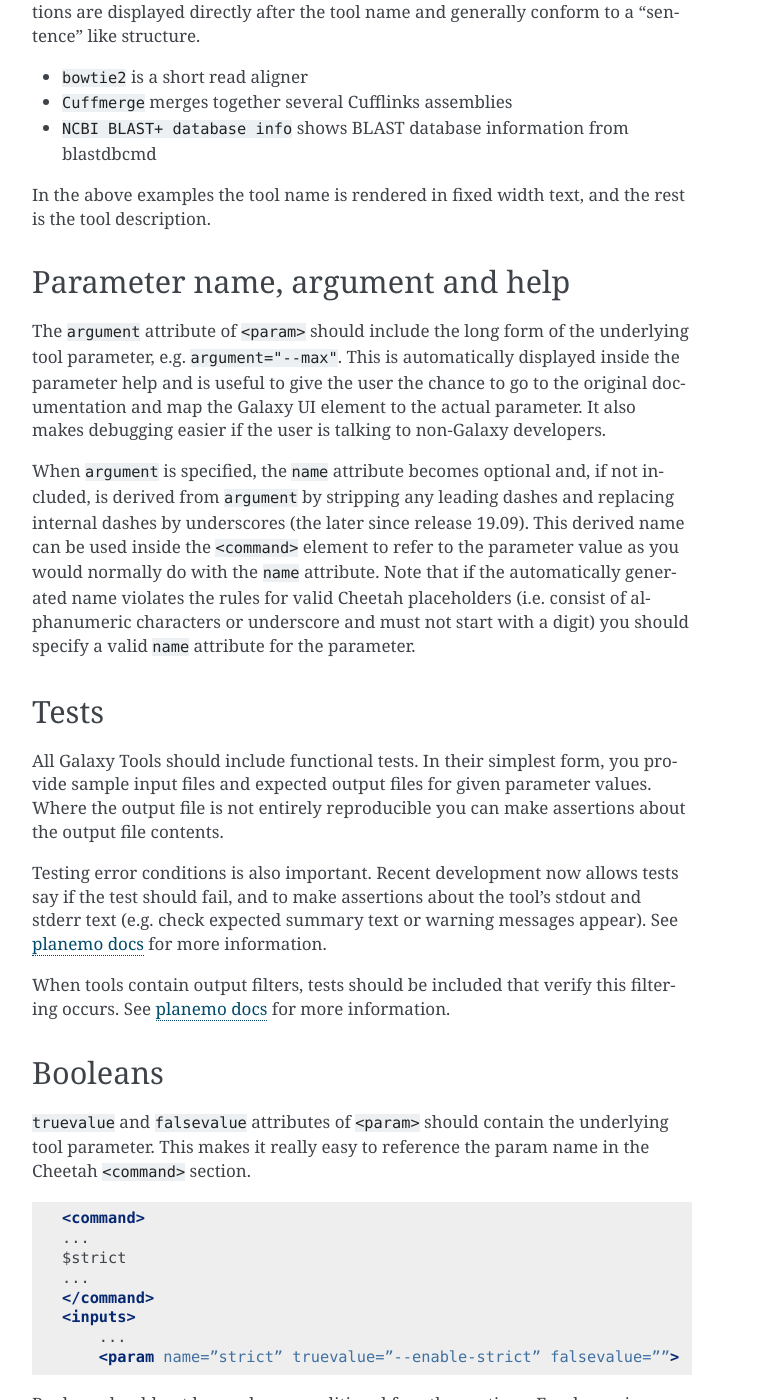
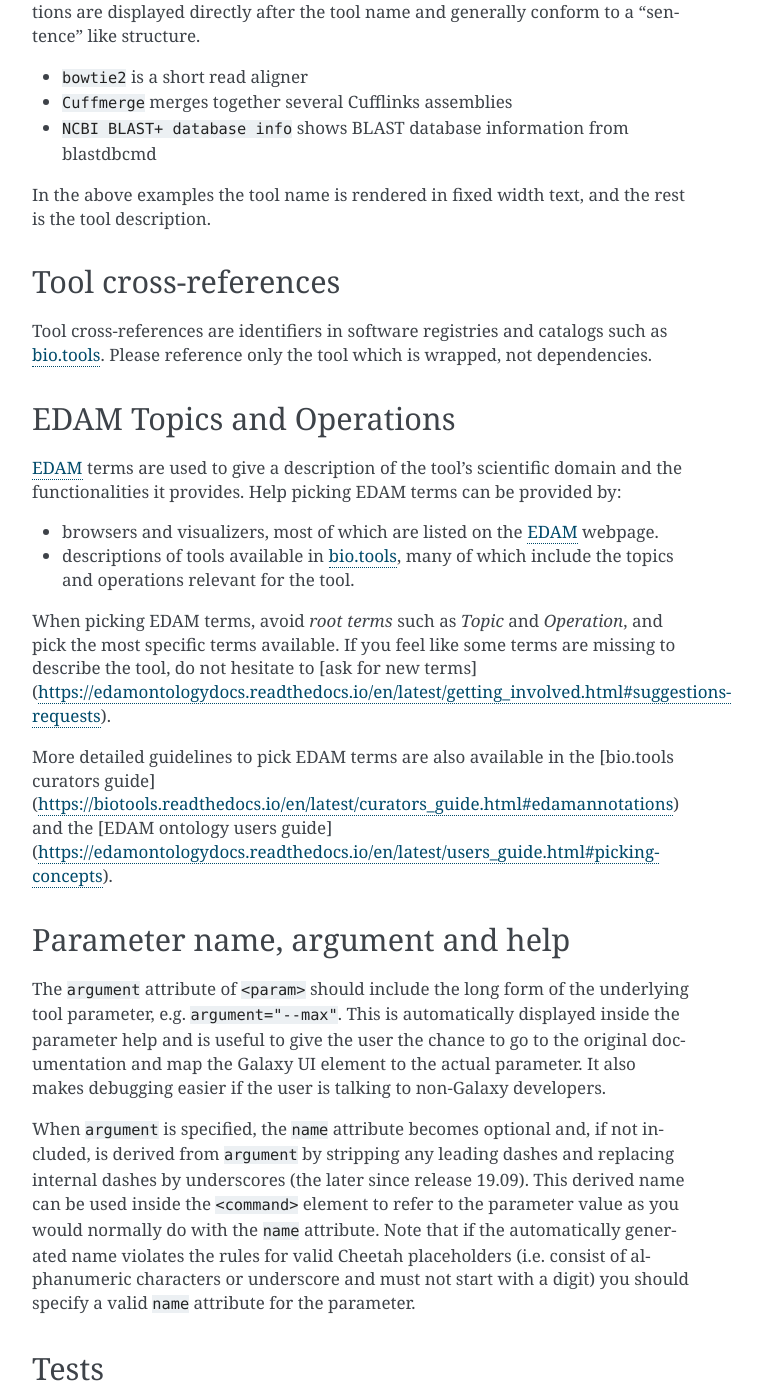
Before and after one commit to galaxy-iuc/standards, a Sphinx documentation site: the page built from docs/best_practices/tool_xml.rst, in a window 1280 px wide and 1400 px high, scrolled down 2030 px. Shown: the whole window, without its empty margins (388-1150 px from the left). Built offline with Sphinx 7.4.7, drawn with Linux system fonts in a browser that asks for light colours; some of the changed text lies outside the part shown.

Commit message:
Add docs for xrefs and EDAM best practices
As suggested in https://github.com/galaxyproject/tools-iuc/pull/3269

```diff
--- a/docs/best_practices/tool_xml.rst
+++ b/docs/best_practices/tool_xml.rst
@@ -102,6 +102,25 @@ a "sentence" like structure.
 
 In the above examples the tool name is rendered in fixed width text, and the
 rest is the tool description.
+
+Tool cross-references
+---------------------
+
+Tool cross-references are identifiers in software registries and catalogs such as
+`bio.tools`_. Please reference only the tool which is wrapped, not dependencies.
+
+EDAM Topics and Operations
+-----------
+
+`EDAM`_ terms are used to give a description of the tool's scientific domain and the
+functionalities it provides. Help picking EDAM terms can be provided by:
+
+- browsers and visualizers, most of which are listed on the `EDAM`_ webpage.
+- descriptions of tools available in `bio.tools`_, many of which include the topics and operations relevant for the tool.
+
+When picking EDAM terms, avoid `root terms` such as `Topic` and `Operation`, and pick the most specific terms available. If you feel like some terms are missing to describe the tool, do not hesitate to [ask for new terms](https://edamontologydocs.readthedocs.io/en/latest/getting_involved.html#suggestions-requests).
+
+More detailed guidelines to pick EDAM terms are also available in the [bio.tools curators guide](https://biotools.readthedocs.io/en/latest/curators_guide.html#edamannotations) and the [EDAM ontology users guide](https://edamontologydocs.readthedocs.io/en/latest/users_guide.html#picking-concepts).
 
 Parameter name, argument and help
 ---------------------------------
@@ -354,3 +375,5 @@ Coding Style
 .. _Galaxy repository: https://github.com/galaxyproject/galaxy
 .. _PEP8: https://www.python.org/dev/peps/pep-0008/
 .. _smarkets: https://github.com/PyCQA/flake8-import-order/blob/master/tests/test_cases/complete_smarkets.py
+.. _bio.tools: https://bio.tools
+.. _EDAM: http://edamontology.org
```
Also changed, not shown: other parts of docs/best_practices/tool_xml.rst (+2 -0 lines).
